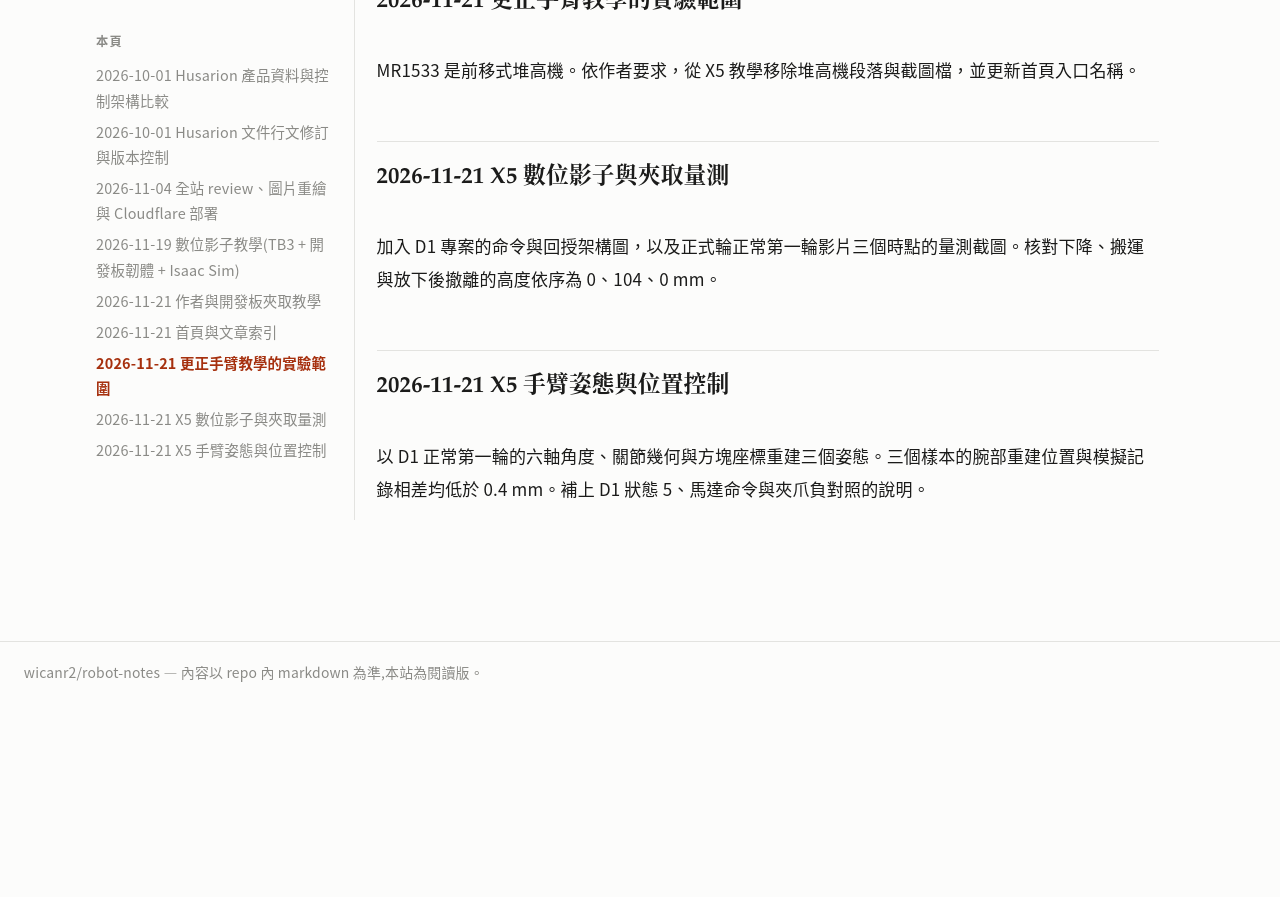
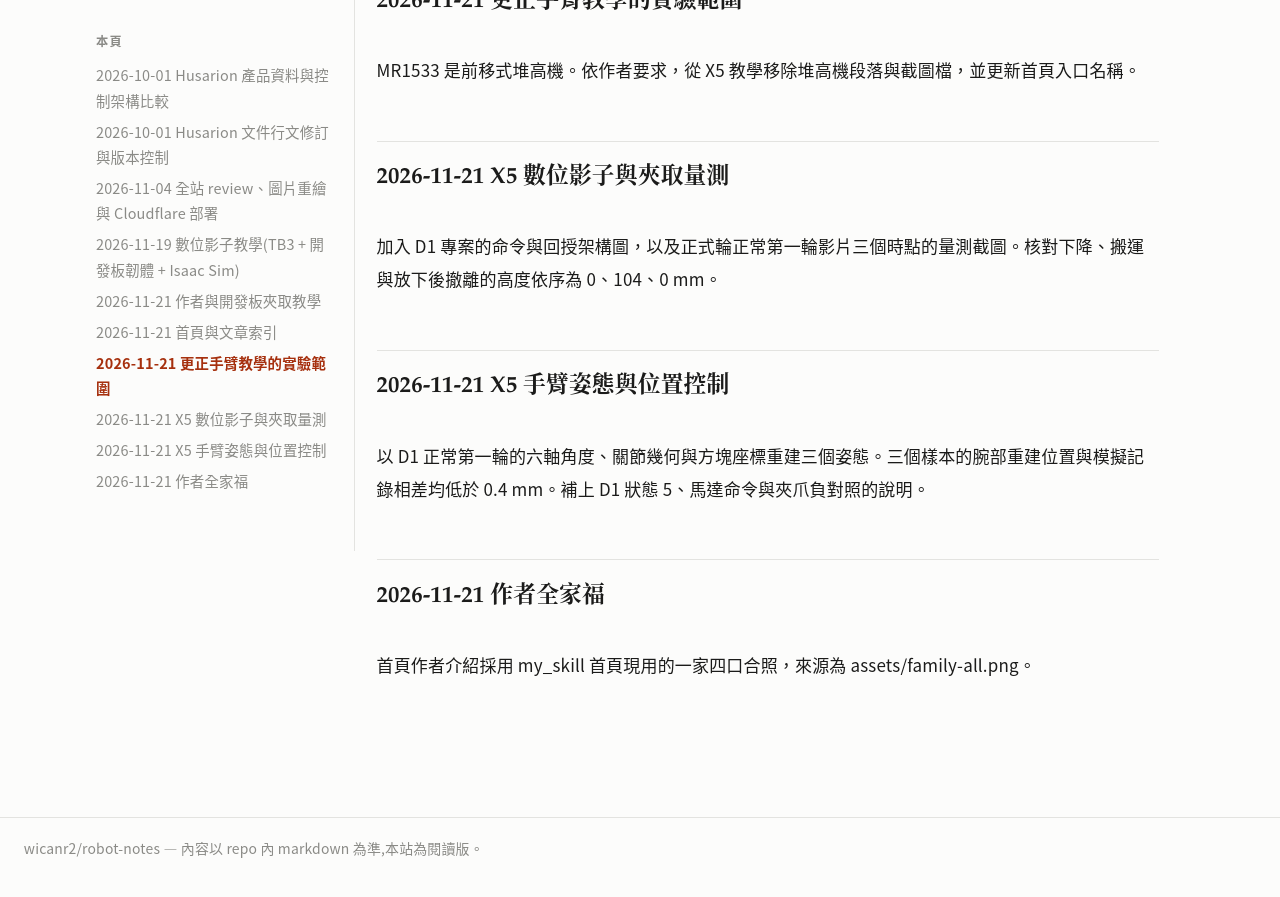
Before and after one commit to wicanr2/robot-notes, a Jekyll site: the page built from WORKLOG.md, in a window 1280 px wide and 900 px high, scrolled down 3805 px. Shown: the top 897 px of the window. Built offline with Jekyll 4.4.1, drawn with Linux system fonts in a browser that asks for light colours; our own code applies the rules of GitHub Pages for plain Markdown files; before the commit the page ends 4528 px from its top, so only the background shows below that.

Commit message:
在作者介紹加入一家四口的像素風全家福

```diff
--- a/WORKLOG.md
+++ b/WORKLOG.md
@@ -62,3 +62,7 @@ MR1533 是前移式堆高機。依作者要求，從 X5 教學移除堆高機段
 ## 2026-11-21 X5 手臂姿態與位置控制
 
 以 D1 正常第一輪的六軸角度、關節幾何與方塊座標重建三個姿態。三個樣本的腕部重建位置與模擬記錄相差均低於 0.4 mm。補上 D1 狀態 5、馬達命令與夾爪負對照的說明。
+
+## 2026-11-21 作者全家福
+
+首頁作者介紹採用 my_skill 首頁現用的一家四口合照，來源為 assets/family-all.png。
```
Also changed, not shown: README.md (+2 -0 lines), img/author-family.png (added).
